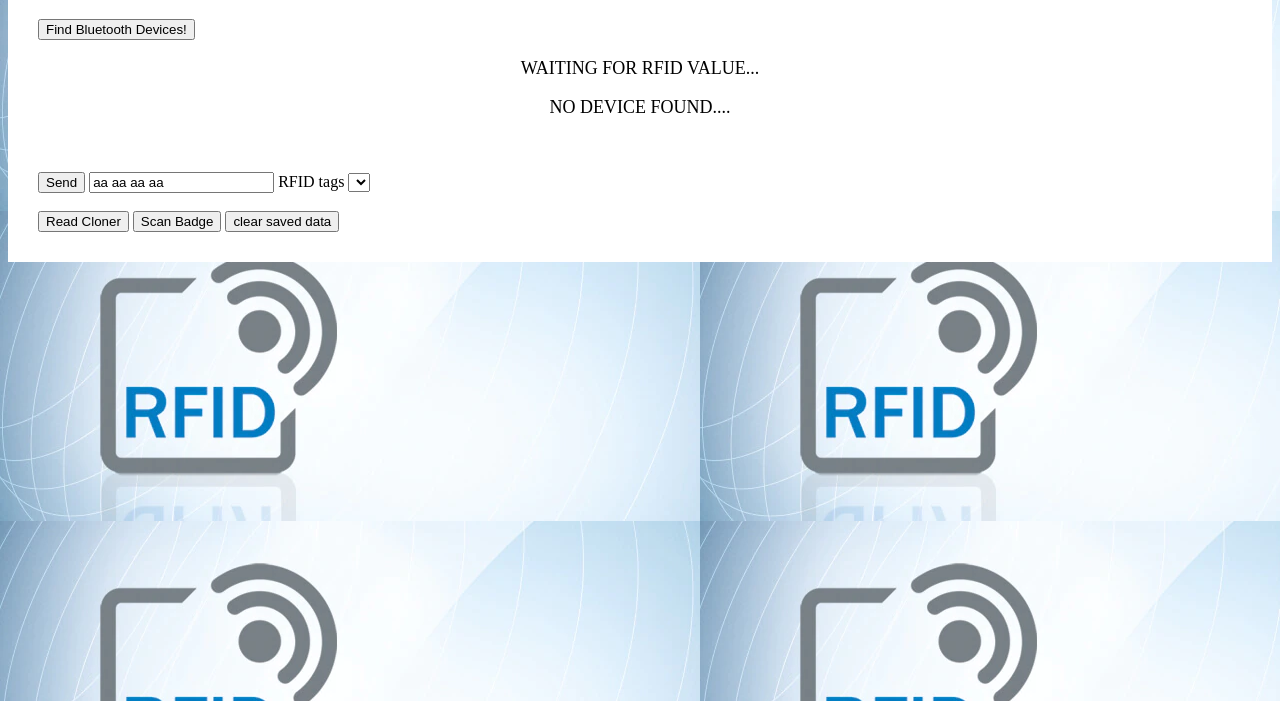
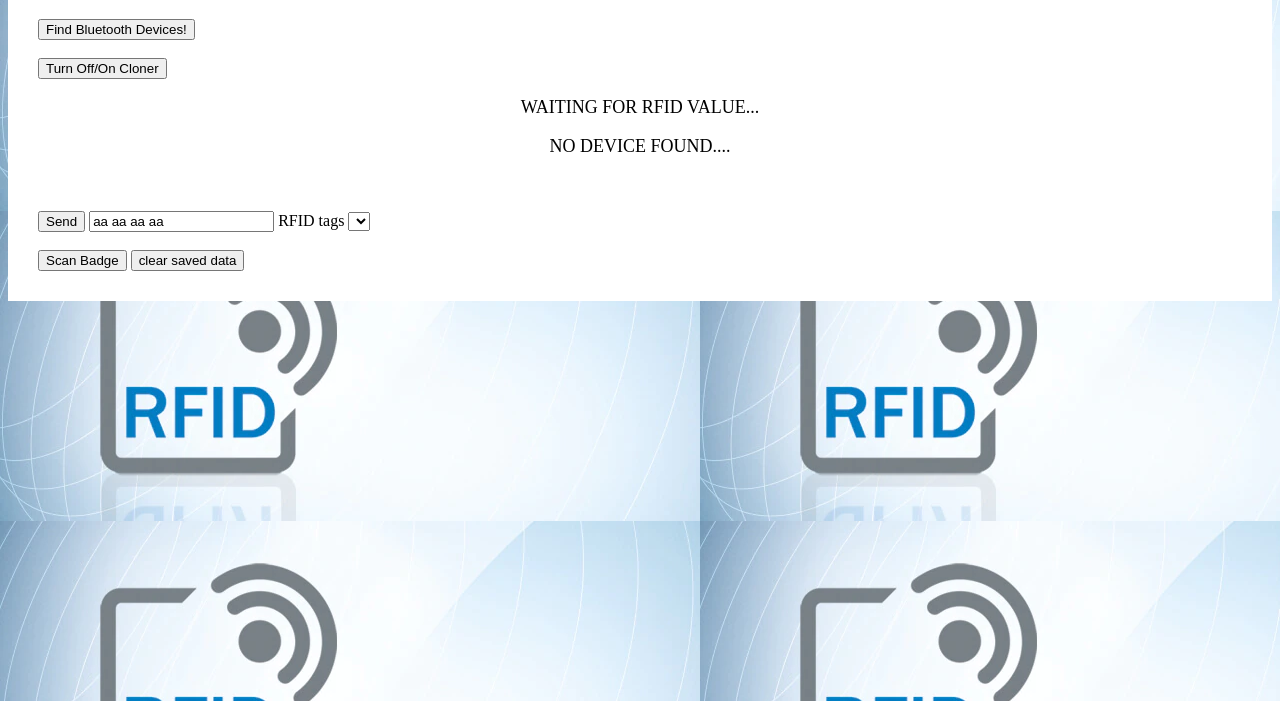
Before and after one commit to Jack-Lukomski/RFID_Cloner_CIS_350, a website: page RFID website/index.html in a window 1280 px wide. Shown: the part 99-800 px from the top of the page. Drawn offline with Linux system fonts and the light colour scheme.

Commit message:
Add files via upload
added turn on and off button to turn off cloner

```diff
--- a/RFID website/index.html
+++ b/RFID website/index.html
@@ -12,7 +12,8 @@
 
 
     <!--a variable meant to hold RFID card ID-->
-    <button id="connect_button"  onclick="connect_to_cloner()" >Find Bluetooth Devices!</button><br>
+    <button id="connect_button"  onclick="connect_to_cloner()" >Find Bluetooth Devices!</button><br><br>
+    <button id="cloner_turn_off/on_button" onclick = "cloner_turn_off()">Turn Off/On Cloner</button><br>
 
     <p id="RFID_Badge_number" >waiting for RFID value...</p>
     <p id="bluetooth_device_name">no device found....</p><br><br>
@@ -23,8 +24,8 @@
     <label for="Badge Number" >RFID tags</label>
     <select name = "badges_list" id = "badges_list" onchange="selection_to_text_box()"></select> <br><br>
 
-    <button id="write_RFID_button" onclick = "receive_data_from_cloner()">Read Cloner</button>
-    <button id="command_scan_RFID" onclick="cloner_command_scan()">Scan Badge</button>
+
+    <button id="command_scan_RFID_button" onclick="cloner_command_scan()">Scan Badge</button>
     <button id="clear_data_button" onclick="clear_saved_data()">clear saved data</button>
 
 </div>
--- a/RFID website/index.js
+++ b/RFID website/index.js
@@ -14,6 +14,7 @@ let service;
 let write_badge_to_cloner_ID = 0x0001;
 let receive_badge_from_cloner_ID = 0x0002;
 let scan_badge_command = 0x0003;
+let turn_off_device_command = 0x0004;
 //encoder and decoder for converting byte data into strings
 decoder = new TextDecoder();
 encoder = new TextEncoder();
@@ -21,6 +22,7 @@ encoder = new TextEncoder();
 let cloner_transmit_characteristic;
 let cloner_receive_characteristic;
 let cloner_scan_command_characteristic;
+let cloner_turn_off_characteristic;
 //variables for sending and receiving data
 let cloner_to_web_data;
 let web_to_cloner_data;
@@ -52,6 +54,7 @@ async function connect_to_cloner() {
     cloner_transmit_characteristic = await service.getCharacteristic(receive_badge_from_cloner_ID);
     cloner_receive_characteristic = await service.getCharacteristic(write_badge_to_cloner_ID);
     cloner_scan_command_characteristic = await service.getCharacteristic(scan_badge_command);
+    cloner_turn_off_characteristic = await service.getCharacteristic(turn_off_device_command);
     //publish device name to website
     document.getElementById("bluetooth_device_name").innerHTML = cloner.name;
     //start notification services for cloner
@@ -152,6 +155,14 @@ async function cloner_command_scan() {
         await cloner_scan_command_characteristic.writeValue(data);
     }
     catch (error) { }
+}
+
+
+
+//function to write to the on off characteristic. turns off device
+async function cloner_turn_off(){
+    let data =  await encoder.encode("turnoffnow_");
+    await cloner_turn_off_characteristic.writeValue(data);
 }
 
 
```
